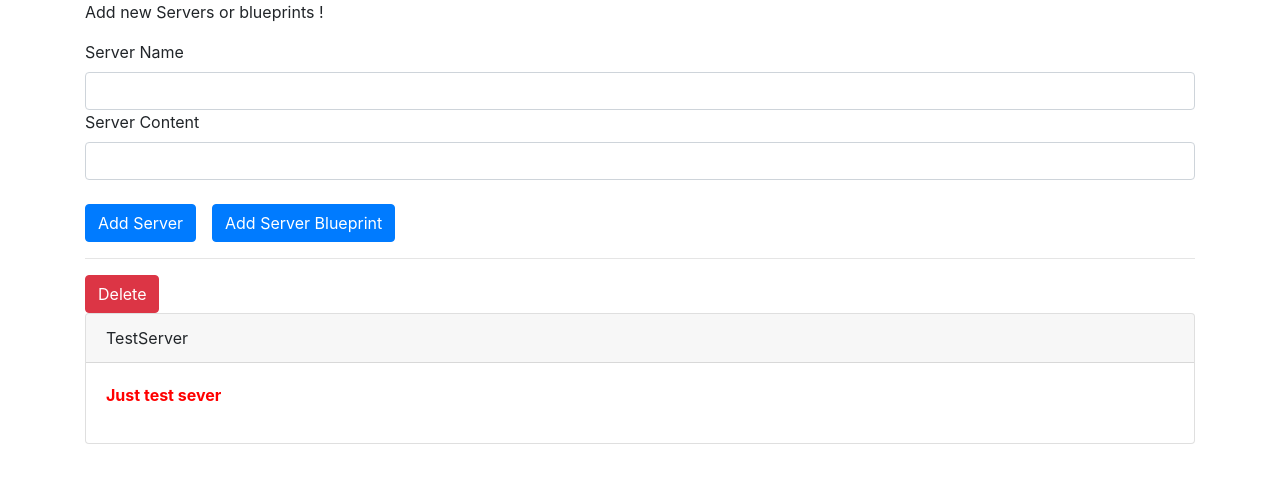
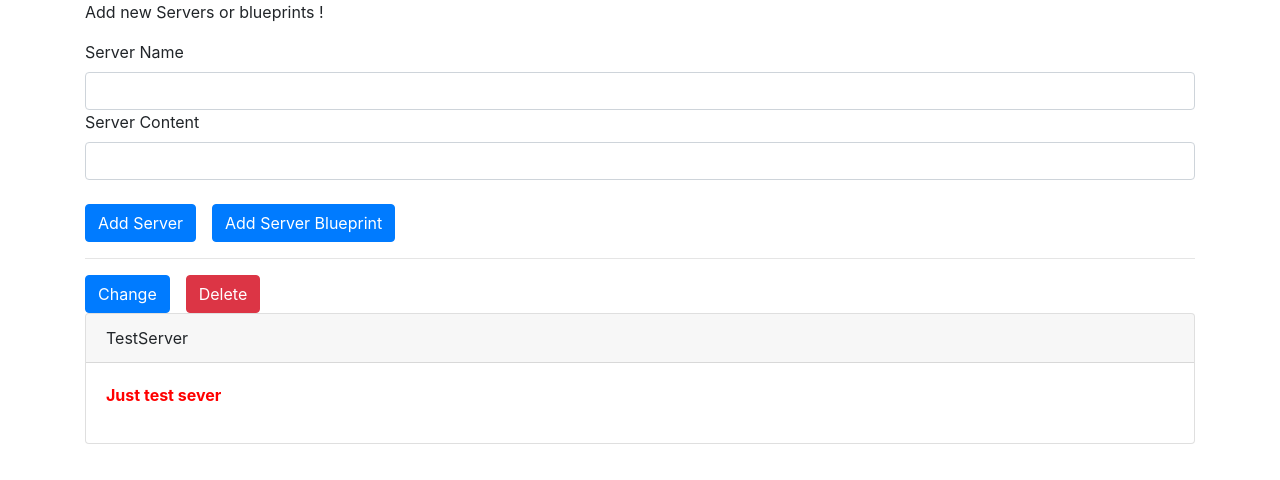
Before and after one commit to keval101/Angular-Start, an Angular app: page / in a window 1280 px wide. Shown: the top 480 px of the page. Built offline with nearby package versions, Linux system fonts and the light colour scheme.

Commit message:
add change and delete btn

```diff
--- a/src/app/app.component.html
+++ b/src/app/app.component.html
@@ -14,8 +14,9 @@
   <hr>
   <div class="row">
     <div class="col-12">
+      <button class="btn btn-primary mr-3" (click)= "onChange()">Change</button>
       <button class="btn btn-danger" (click)= "onDelete()">Delete</button>
-      <app-server-element *ngFor = " let serverElement of serverElements" [srvElement]="serverElement">
+      <app-server-element *ngFor = " let serverElement of serverElements" [srvElement]="serverElement" [name]="serverElement.name">
         <p>
           <strong *ngIf = "serverElement.type === 'server' " style="color: red">{{serverElement.content}}</strong>
           <em *ngIf = "serverElement.type === 'blueprint' " style="color: blue">{{serverElement.content}}</em>
--- a/src/app/app.component.ts
+++ b/src/app/app.component.ts
@@ -28,5 +28,8 @@ export class AppComponent {
     this.serverElements.splice(0,1);
   }
 
+  onChange(){
+    this.serverElements[0].name = 'Changed';
+  }
 
 }
--- a/src/app/server-element/server-element.component.html
+++ b/src/app/server-element/server-element.component.html
@@ -1,5 +1,6 @@
 <div class="card card-defualt mb-3">
-    <div class="card-header">{{ element.name }}</div>
+    <!-- <div class="card-header" >{{ element.name }}</div> -->
+    <div class="card-header" >{{ name }}</div>
     <div class="card-body">
        <ng-content>
         <!-- here all code between closing tab of app-server-element. it will show here -->
--- a/src/app/server-element/server-element.component.ts
+++ b/src/app/server-element/server-element.component.ts
@@ -1,4 +1,4 @@
-import { Component, DoCheck, Input, OnChanges, OnInit, SimpleChanges, AfterContentInit, AfterContentChecked, AfterViewInit, AfterViewChecked, OnDestroy} from '@angular/core';
+import { Component, DoCheck, Input, OnChanges, OnInit, SimpleChanges, AfterContentInit, AfterContentChecked, AfterViewInit, AfterViewChecked, OnDestroy, ViewChild, ElementRef} from '@angular/core';
 
 @Component({
   selector: 'app-server-element',
@@ -8,7 +8,7 @@ import { Component, DoCheck, Input, OnChanges, OnInit, SimpleChanges, AfterConte
 export class ServerElementComponent implements OnInit, OnChanges, DoCheck, AfterContentInit, AfterContentChecked, AfterViewInit, AfterViewChecked, OnDestroy{
 
   @Input('srvElement') element : { type: string; name: string; content: string; };
-
+  @Input() name:string;
   constructor() {
     console.log('Constructor called !')
   }
```
